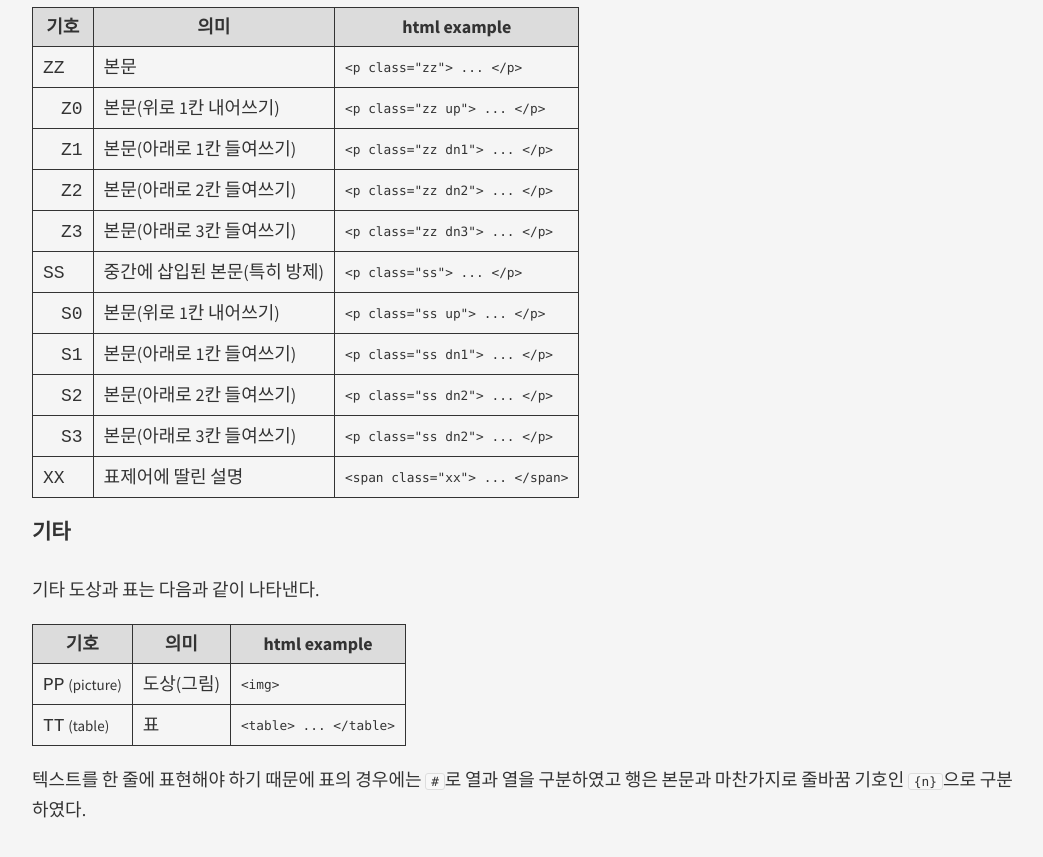
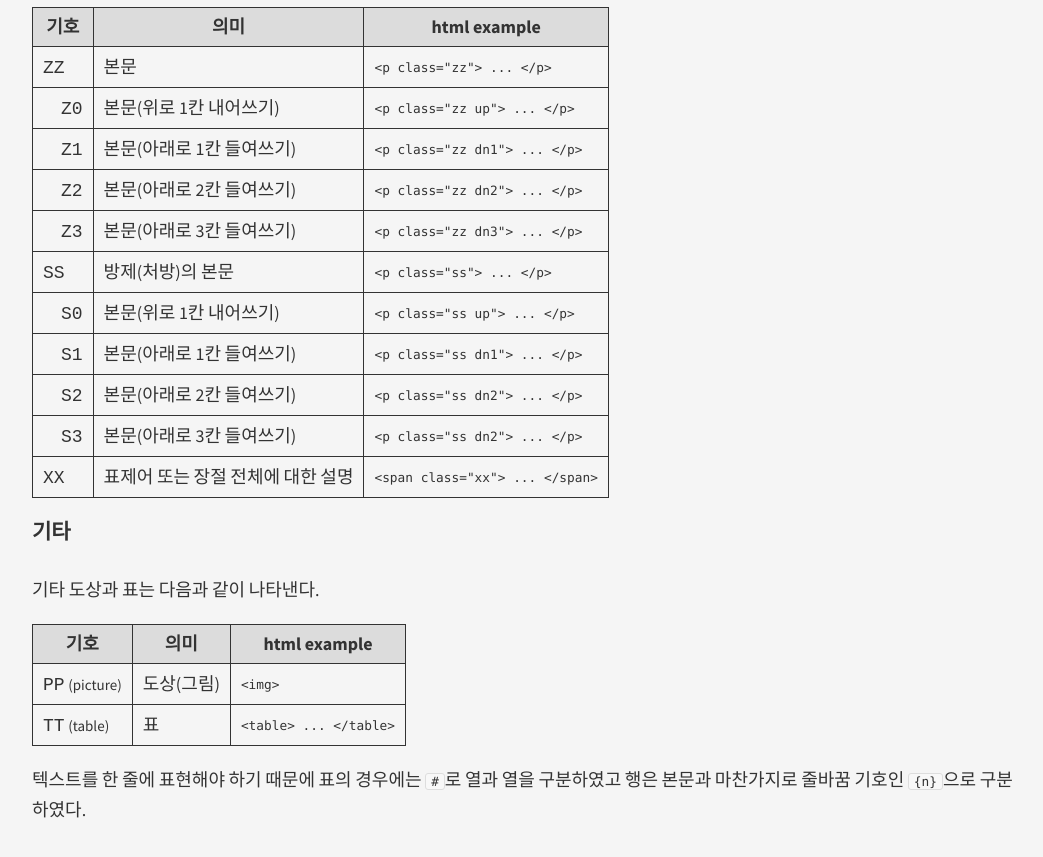
Before and after one commit to mediclassics/document, a Jekyll site: the page built from _posts/2016-02-12-markup-syntax-for-classics.md, in a window 1280 px wide and 900 px high, scrolled down 3010 px. Shown: the top 857 px of the window, without its empty margins (116-1159 px from the left). Built offline with Jekyll 4.4.1, drawn with Linux system fonts in a browser that asks for light colours; nearby versions of some CDN libraries.

Commit message:
SS, XX 설명 구체화

```diff
--- a/_posts/2016-02-12-markup-syntax-for-classics.md
+++ b/_posts/2016-02-12-markup-syntax-for-classics.md
@@ -84,12 +84,12 @@ categories: document
 &nbsp;&nbsp;&nbsp;&nbsp;&nbsp;<kbd>Z1</kbd>	|	본문(아래로 1칸 들여쓰기)    | `<p class="zz dn1"> ... </p>`
 &nbsp;&nbsp;&nbsp;&nbsp;&nbsp;<kbd>Z2</kbd>	|	본문(아래로 2칸 들여쓰기)    | `<p class="zz dn2"> ... </p>`
 &nbsp;&nbsp;&nbsp;&nbsp;&nbsp;<kbd>Z3</kbd>	|	본문(아래로 3칸 들여쓰기)    | `<p class="zz dn3"> ... </p>`
-<kbd>SS</kbd> 	|	중간에 삽입된 본문(특히 방제)    | `<p class="ss"> ... </p>`
+<kbd>SS</kbd> 	|	방제(처방)의 본문    | `<p class="ss"> ... </p>`
 &nbsp;&nbsp;&nbsp;&nbsp;&nbsp;<kbd>S0</kbd>	|	본문(위로 1칸 내어쓰기)    | `<p class="ss up"> ... </p>`
 &nbsp;&nbsp;&nbsp;&nbsp;&nbsp;<kbd>S1</kbd>	|	본문(아래로 1칸 들여쓰기)    | `<p class="ss dn1"> ... </p>`
 &nbsp;&nbsp;&nbsp;&nbsp;&nbsp;<kbd>S2</kbd>	|	본문(아래로 2칸 들여쓰기)    | `<p class="ss dn2"> ... </p>`
 &nbsp;&nbsp;&nbsp;&nbsp;&nbsp;<kbd>S3</kbd>	|	본문(아래로 3칸 들여쓰기)    | `<p class="ss dn2"> ... </p>`
-<kbd>XX</kbd> 	|	표제어에 딸린 설명  |   `<span class="xx"> ... </span>`
+<kbd>XX</kbd> 	|	표제어 또는 장절 전체에 대한 설명  |   `<span class="xx"> ... </span>`
 
 ### 기타
 
```
